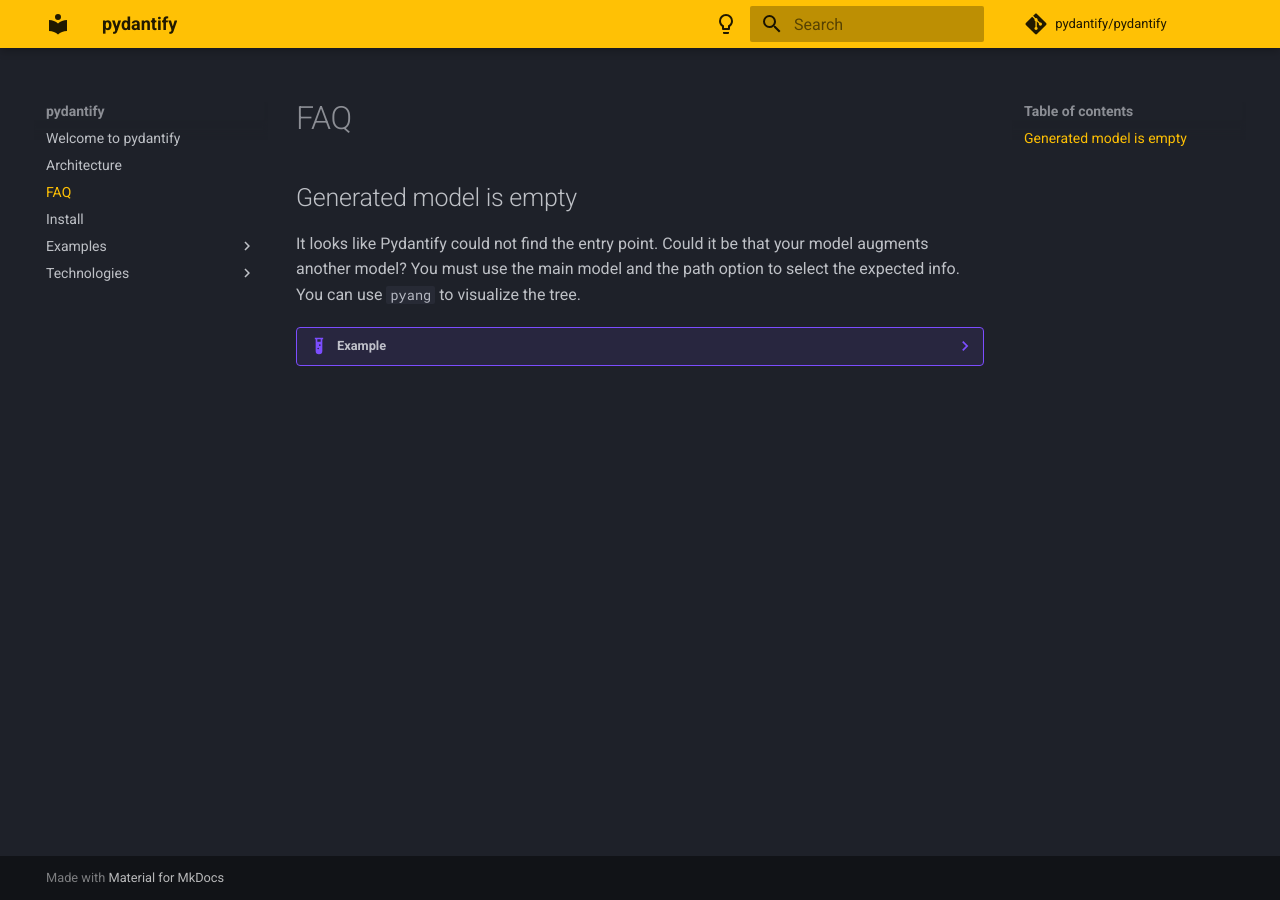
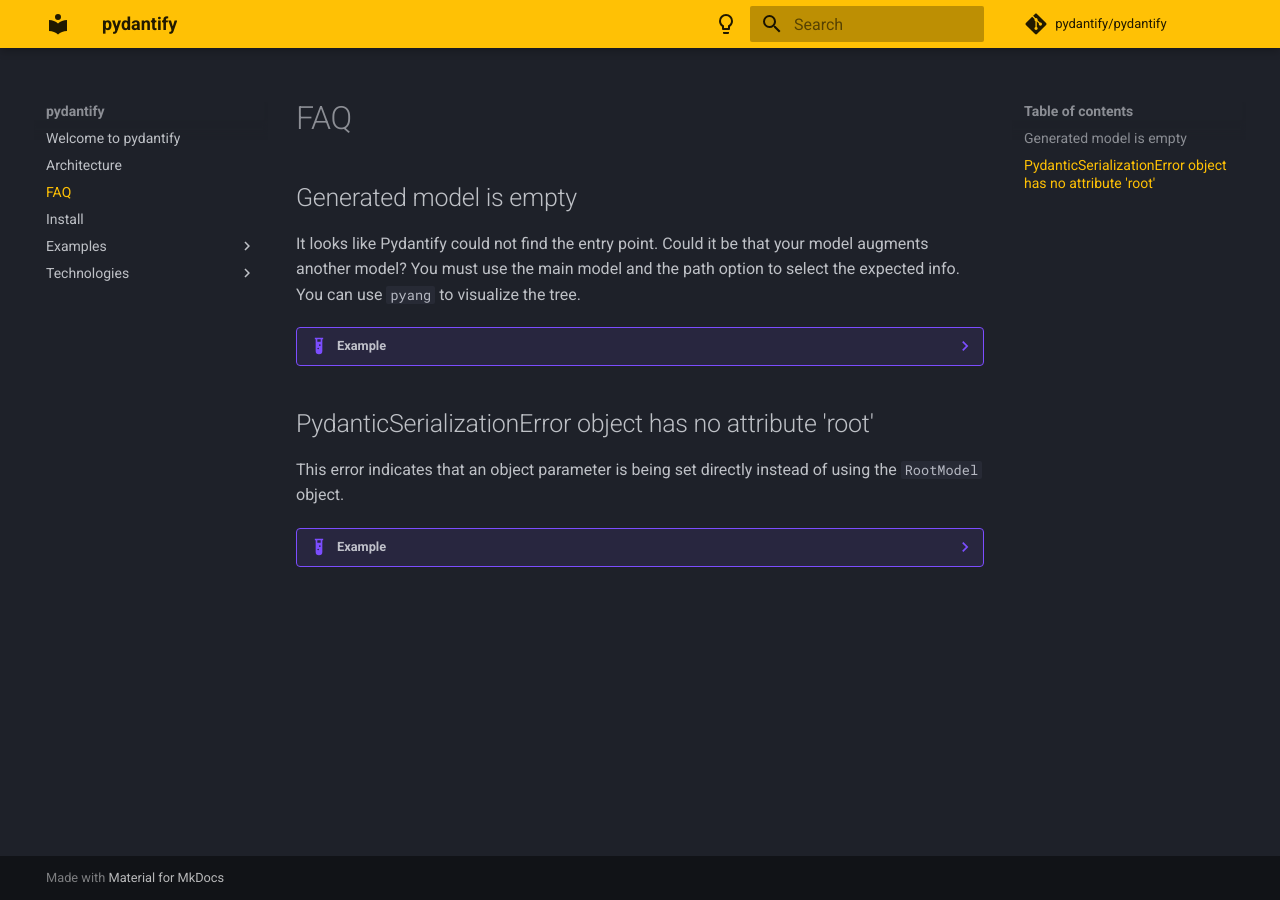
Before and after one commit to pydantify/pydantify, an MkDocs documentation site: the page built from docs/faq.md, in a window 1280 px wide. Built offline with MkDocs 1.6.1 and Material for MkDocs 9.7.7, drawn with Linux system fonts in a browser that asks for light colours; comment, search, counter and statistics services are not loaded.

Commit message:
Add object has no attriute 'root'

````diff
--- a/docs/faq.md
+++ b/docs/faq.md
@@ -64,3 +64,49 @@
       ```
       $ pydantify --path=system/ntp srlinux-yang-models/srlinux-yang-models/srl_nokia/models/system/srl_nokia-system.yang srlinux-yang-models/srlinux-yang-models/srl_nokia/models/system/srl_nokia-ntp.yang -p srlinux-yang-models/
       ```
+
+## PydanticSerializationError object has no attribute 'root'
+
+This error indicates that an object parameter is being set directly instead of using the `RootModel` object.
+
+
+??? example
+
+
+      For this example, let's consider a simplified `ServerListEntry` object with an address attribute:
+
+
+      ```python
+      class ServerListEntry(BaseModel):
+         """
+         List of NTP servers to use for system clock synchronization
+         """
+
+         model_config = ConfigDict(
+            populate_by_name=True,
+         )
+         address: Annotated[AddressLeaf, Field(None, alias='srl_nokia-ntp:address')]
+      ```
+
+      The following code snippet is not working as expected because the `address` type is `AddressLeaf`, and directly assigning a string breaks the model validation:
+
+      ```python
+      from out import ServerListEntry
+      server = ServerListEntry()
+      server.address='10.0.0.1'
+      ```
+
+      To assign a value, an `AddressLeaf` object is needed:
+
+      ```python
+      from out import ServerListEntry, AddressLeaf
+      server = ServerListEntry()
+      server.address = AddressLeaf("10.0.0.1")
+      ```
+
+      When creating an instance of the `ServerListEntry` object, the string can be passed directly to the constructor because `AddressLeaf` is a `RootModel` object:
+
+      ```python
+      from out import ServerListEntry
+      server = ServerListEntry(address="10.0.0.1")
+      ```
````
